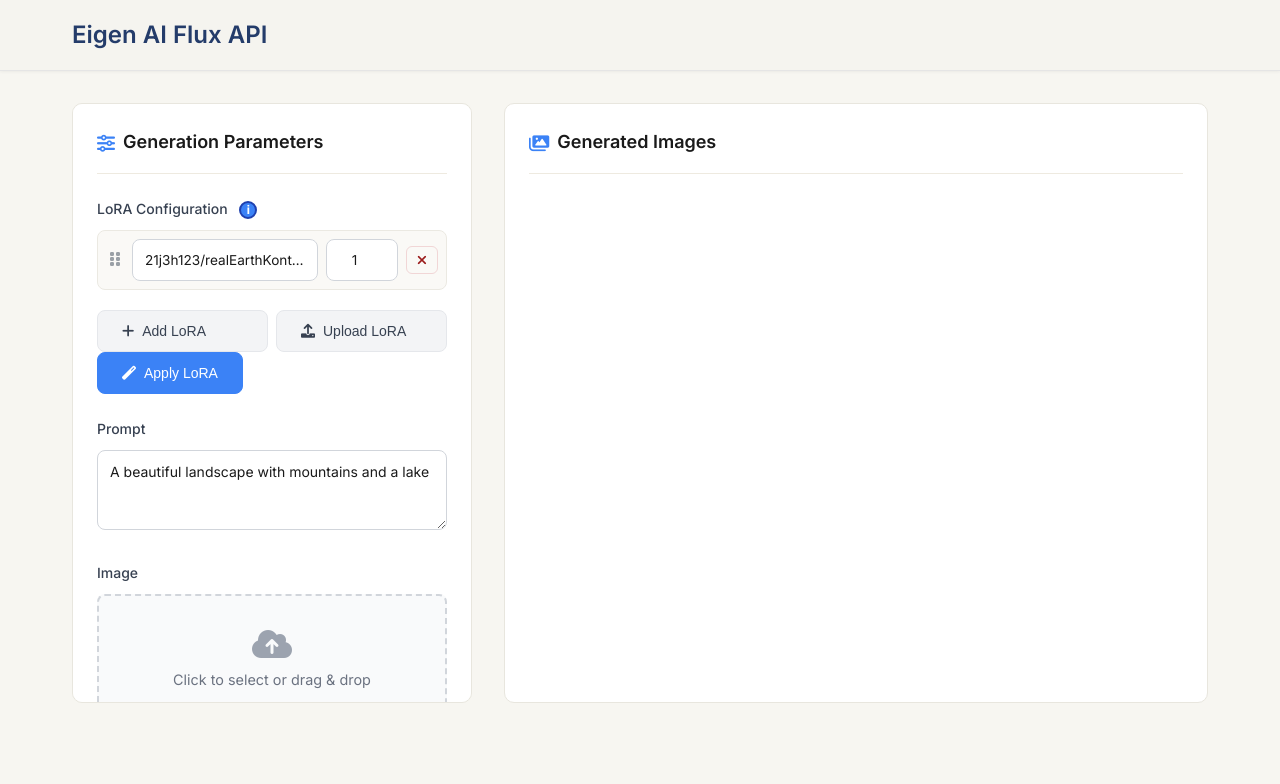
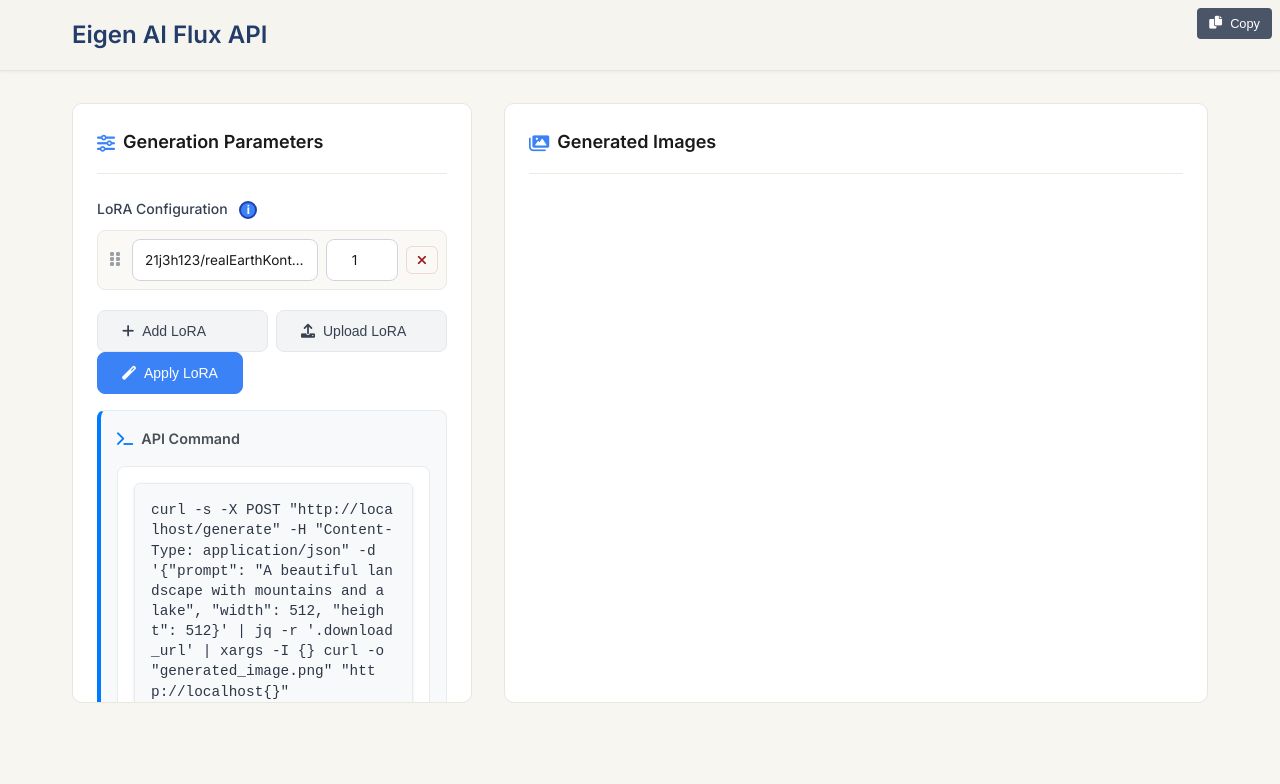
Before and after one commit to tyrionhuu/flux_api, a FastAPI app: page /ui in a window 1280 px wide. Shown: the top 784 px of the page. Run offline with FastAPI, Linux system fonts and the light colour scheme.

Commit message:
Enhance API command functionality and UI in frontend
- Updated the API command display in `index.html` to be visible by default, improving user accessibility.
- Implemented auto-update feature for the API command in `app.js`, allowing real-time updates based on user input for prompt, width, height, and seed.
- Refined styling in `style.css` for the API command container and command display, enhancing visual clarity and user experience.

```diff
--- a/frontend/static/css/style.css
+++ b/frontend/static/css/style.css
@@ -1253,17 +1253,18 @@ body {
 }
 
 .api-command-container {
-    background: #1e1e1e;
+    background: #ffffff;
     border-radius: 8px;
     padding: 1rem;
     margin: 1rem 0;
     position: relative;
+    border: 1px solid #e9ecef;
 }
 
 .api-command {
     display: block;
-    background: #2d2d2d;
-    color: #00ff00;
+    background: #f8f9fa;
+    color: #2d3748;
     padding: 1rem;
     border-radius: 6px;
     font-family: 'Courier New', monospace;
@@ -1272,6 +1273,8 @@ body {
     white-space: pre-wrap;
     word-break: break-all;
     margin-bottom: 1rem;
+    border: 1px solid #e9ecef;
+    box-shadow: 0 1px 3px rgba(0, 0, 0, 0.1);
 }
 
 .copy-btn {
@@ -1449,7 +1452,6 @@ body {
     border-radius: 3px;
     background: #d1d5db;
     outline: none;
-    -webkit-appearance: none;
 }
 
 .slider::-webkit-slider-thumb {
--- a/frontend/static/js/app.js
+++ b/frontend/static/js/app.js
@@ -156,6 +156,20 @@ class FluxAPI {
                 this.closeModal();
             }
         });
+
+        // Auto-update API command when parameters change
+        const promptInput = document.getElementById('prompt');
+        const widthSelect = document.getElementById('width');
+        const heightSelect = document.getElementById('height');
+        const seedInput = document.getElementById('seed');
+
+        if (promptInput) promptInput.addEventListener('input', () => this.updateApiCommand());
+        if (widthSelect) widthSelect.addEventListener('change', () => this.updateApiCommand());
+        if (heightSelect) heightSelect.addEventListener('change', () => this.updateApiCommand());
+        if (seedInput) seedInput.addEventListener('input', () => this.updateApiCommand());
+
+        // Initial API command display
+        this.updateApiCommand();
     }
 
 
@@ -857,6 +871,38 @@ class FluxAPI {
         commandSection.classList.remove('hidden');
     }
 
+    updateApiCommand() {
+        const commandElement = document.getElementById('api-command');
+        if (!commandElement) return;
+
+        // Get current LoRA configuration
+        const loras = this.getLoraConfigs();
+        const prompt = document.getElementById('prompt').value;
+        const width = document.getElementById('width').value;
+        const height = document.getElementById('height').value;
+        const seed = document.getElementById('seed').value;
+
+        // Build the one-liner download command
+        let command = `curl -s -X POST "${window.location.origin}/generate" -H "Content-Type: application/json" -d '{"prompt": "${prompt}", "width": ${width}, "height": ${height}`;
+
+        if (seed) {
+            command += `, "seed": ${seed}`;
+        }
+
+        if (loras && loras.length > 0) {
+            command += `, "loras": [`;
+            loras.forEach((lora, index) => {
+                command += `{"name": "${lora.name}", "weight": ${lora.weight}`;
+                if (index < loras.length - 1) command += `, `;
+            });
+            command += `]`;
+        }
+
+        command += `}' | jq -r '.download_url' | xargs -I {} curl -o "generated_image.png" "${window.location.origin}{}"`;
+
+        commandElement.textContent = command;
+    }
+
     copyApiCommand() {
         const commandElement = document.getElementById('api-command');
         navigator.clipboard.writeText(commandElement.textContent).then(() => {
--- a/frontend/templates/index.html
+++ b/frontend/templates/index.html
@@ -61,7 +61,7 @@
                         <input type="file" id="lora-file-input" accept=".safetensors,.bin,.pt,.pth" style="display: none;">
 
                         <!-- API Command Display -->
-                        <div id="api-command-section" class="api-command-section hidden">
+                        <div id="api-command-section" class="api-command-section">
                             <div class="api-command-header">
                                 <h4><i class="fas fa-terminal"></i> API Command</h4>
                                 <button id="copy-command" class="btn btn-secondary copy-btn">
@@ -199,9 +199,7 @@
                             <div class="guide-item">
                                 <strong>LoRAs:</strong> Max 3 layers.
                             </div>
-                            <div class="guide-item">
-                                <strong>Prompt:</strong> Be descriptive, e.g., "A serene mountain landscape at sunset"
-                            </div>
+
                             <div class="guide-item">
                                 <strong>Seed:</strong> Use same seed for consistent results, or random for variety
                             </div>
```
